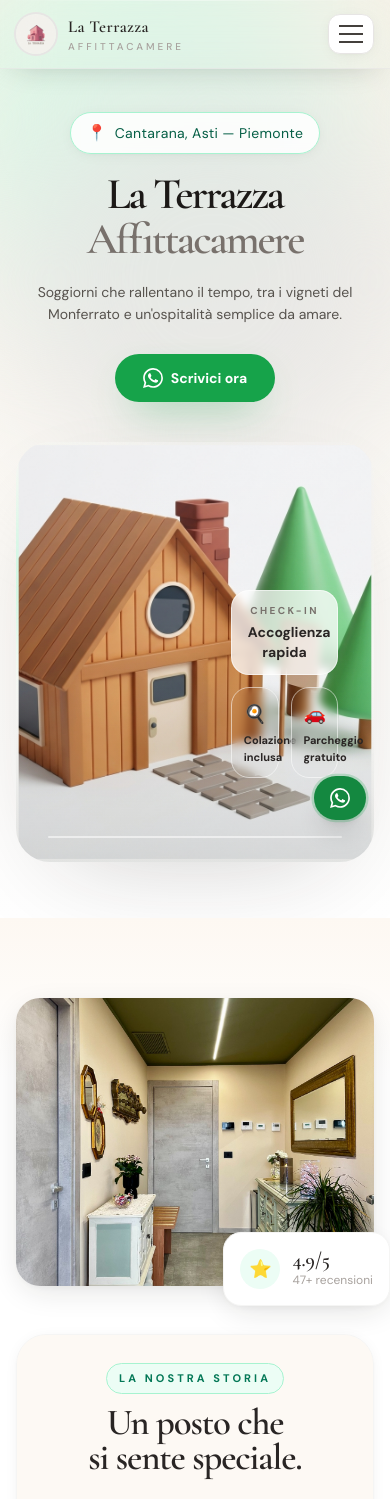
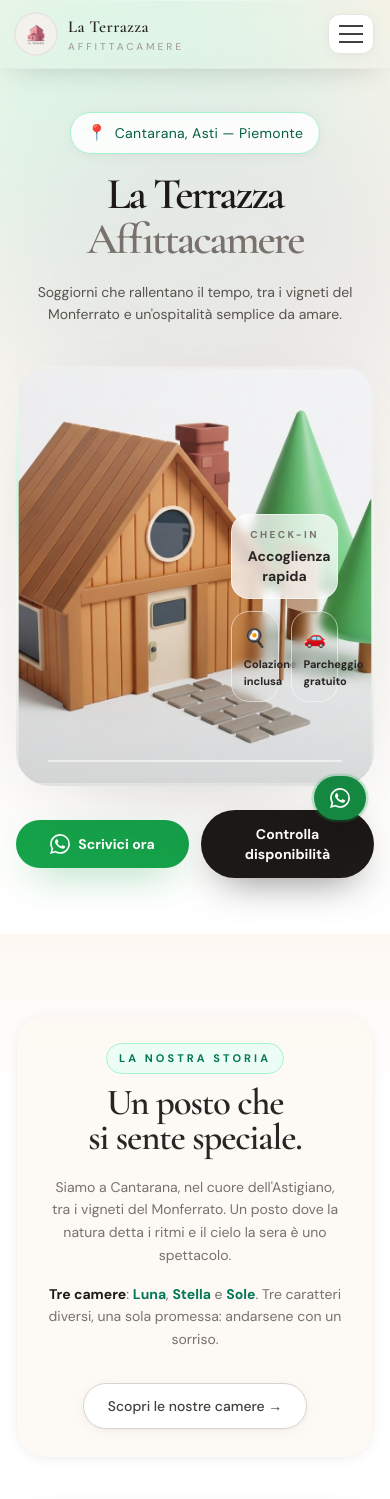
Before and after one commit to Manuell00/la-terrazza-web, a Next.js app: page / in a window 390 px wide. Shown: the top 1499 px of the page. Built offline with nearby package versions, Linux system fonts and the light colour scheme.

Commit message:
Reorder mobile home flow and hero actions

```diff
--- a/src/app/page.tsx
+++ b/src/app/page.tsx
@@ -51,8 +51,33 @@ export default function HomePage() {
         <div className="container mx-auto px-4">
           <div className="mx-auto grid max-w-6xl items-center gap-12 md:grid-cols-2 md:gap-16">
 
+            {/* Text */}
+            <AnimatedSection direction="right" className="order-1 text-center md:order-2 md:text-left">
+              <div className="rounded-[30px] border border-stone-100 bg-cream-50/80 p-7 shadow-soft backdrop-blur-sm md:p-9">
+                <p className="section-label">La nostra storia</p>
+                <h2 className="mb-5 font-serif text-[2.3rem] font-semibold leading-[0.95] tracking-[-0.03em] text-stone-800 md:text-5xl">
+                  Un posto che<br />si sente speciale.
+                </h2>
+                <div className="space-y-4 text-sm leading-relaxed text-stone-500 md:text-base">
+                  <p>Siamo a Cantarana, nel cuore dell&apos;Astigiano, tra i vigneti del Monferrato. Un posto dove la natura detta i ritmi e il cielo la sera è uno spettacolo.</p>
+                  <p>
+                    <span className="font-semibold text-stone-900">Tre camere</span>:{" "}
+                    <span className="font-semibold text-emerald-700">Luna</span>,{" "}
+                    <span className="font-semibold text-emerald-700">Stella</span>{" "}e{" "}
+                    <span className="font-semibold text-emerald-700">Sole</span>.
+                    {" "}Tre caratteri diversi, una sola promessa: andarsene con un sorriso.
+                  </p>
+                </div>
+                <div className="mt-8 flex justify-center md:justify-start">
+                  <Link href="/prenota" className="btn-outline text-sm px-6 py-3">
+                    Scopri le nostre camere →
+                  </Link>
+                </div>
+              </div>
+            </AnimatedSection>
+
             {/* Image */}
-            <AnimatedSection direction="left">
+            <AnimatedSection direction="left" className="order-2 md:order-1">
               <div className="relative">
                 <div className="group relative h-72 overflow-hidden rounded-[24px] shadow-elevated md:h-[460px]">
                   <Image
@@ -74,31 +99,6 @@ export default function HomePage() {
                       <p className="mt-0.5 text-xs text-stone-400">{siteConfig.reviewCount}+ recensioni</p>
                     </div>
                   </div>
-                </div>
-              </div>
-            </AnimatedSection>
-
-            {/* Text */}
-            <AnimatedSection direction="right" className="text-center md:text-left">
-              <div className="rounded-[30px] border border-stone-100 bg-cream-50/80 p-7 shadow-soft backdrop-blur-sm md:p-9">
-                <p className="section-label">La nostra storia</p>
-                <h2 className="mb-5 font-serif text-[2.3rem] font-semibold leading-[0.95] tracking-[-0.03em] text-stone-800 md:text-5xl">
-                  Un posto che<br />si sente speciale.
-                </h2>
-                <div className="space-y-4 text-sm leading-relaxed text-stone-500 md:text-base">
-                  <p>Siamo a Cantarana, nel cuore dell&apos;Astigiano, tra i vigneti del Monferrato. Un posto dove la natura detta i ritmi e il cielo la sera è uno spettacolo.</p>
-                  <p>
-                    <span className="font-semibold text-stone-900">Tre camere</span>:{" "}
-                    <span className="font-semibold text-emerald-700">Luna</span>,{" "}
-                    <span className="font-semibold text-emerald-700">Stella</span>{" "}e{" "}
-                    <span className="font-semibold text-emerald-700">Sole</span>.
-                    {" "}Tre caratteri diversi, una sola promessa: andarsene con un sorriso.
-                  </p>
-                </div>
-                <div className="mt-8 flex justify-center md:justify-start">
-                  <Link href="/prenota" className="btn-outline text-sm px-6 py-3">
-                    Scopri le nostre camere →
-                  </Link>
                 </div>
               </div>
             </AnimatedSection>
--- a/src/components/Hero.tsx
+++ b/src/components/Hero.tsx
@@ -168,16 +168,6 @@ export default function Hero() {
               <motion.p variants={heroItemVariants} className="mx-auto mt-5 max-w-sm text-sm leading-relaxed text-stone-600">
                 Soggiorni che rallentano il tempo, tra i vigneti del Monferrato e un&apos;ospitalità semplice da amare.
               </motion.p>
-              <motion.a
-                variants={heroItemVariants}
-                href={siteConfig.whatsapp}
-                target="_blank"
-                rel="noopener noreferrer"
-                className="mt-7 inline-flex items-center justify-center gap-2 rounded-full bg-green-600 px-7 py-3.5 text-sm font-semibold text-white shadow-[0_16px_40px_-18px_rgba(22,163,74,0.8)] transition-all duration-300 hover:-translate-y-0.5 hover:bg-green-500"
-              >
-                {WA_ICON}
-                Scrivici ora
-              </motion.a>
 
               <motion.div
                 variants={heroImageVariants}
@@ -187,6 +177,27 @@ export default function Hero() {
                 style={{ y: imageY }}
               >
                 <HeroIllustration compact />
+              </motion.div>
+
+              <motion.div
+                variants={heroItemVariants}
+                className="mt-6 flex items-center justify-center gap-3"
+              >
+                <a
+                  href={siteConfig.whatsapp}
+                  target="_blank"
+                  rel="noopener noreferrer"
+                  className="inline-flex flex-1 items-center justify-center gap-2 rounded-full bg-green-600 px-4 py-3.5 text-sm font-semibold text-white shadow-[0_16px_40px_-18px_rgba(22,163,74,0.8)] transition-all duration-300 hover:-translate-y-0.5 hover:bg-green-500"
+                >
+                  {WA_ICON}
+                  Scrivici ora
+                </a>
+                <Link
+                  href="/prenota"
+                  className="inline-flex flex-1 items-center justify-center rounded-full bg-stone-900 px-4 py-3.5 text-sm font-semibold text-white shadow-[0_16px_40px_-18px_rgba(28,25,23,0.65)] transition-all duration-300 hover:-translate-y-0.5 hover:bg-stone-800"
+                >
+                  Controlla disponibilità
+                </Link>
               </motion.div>
             </motion.div>
           </div>
```
